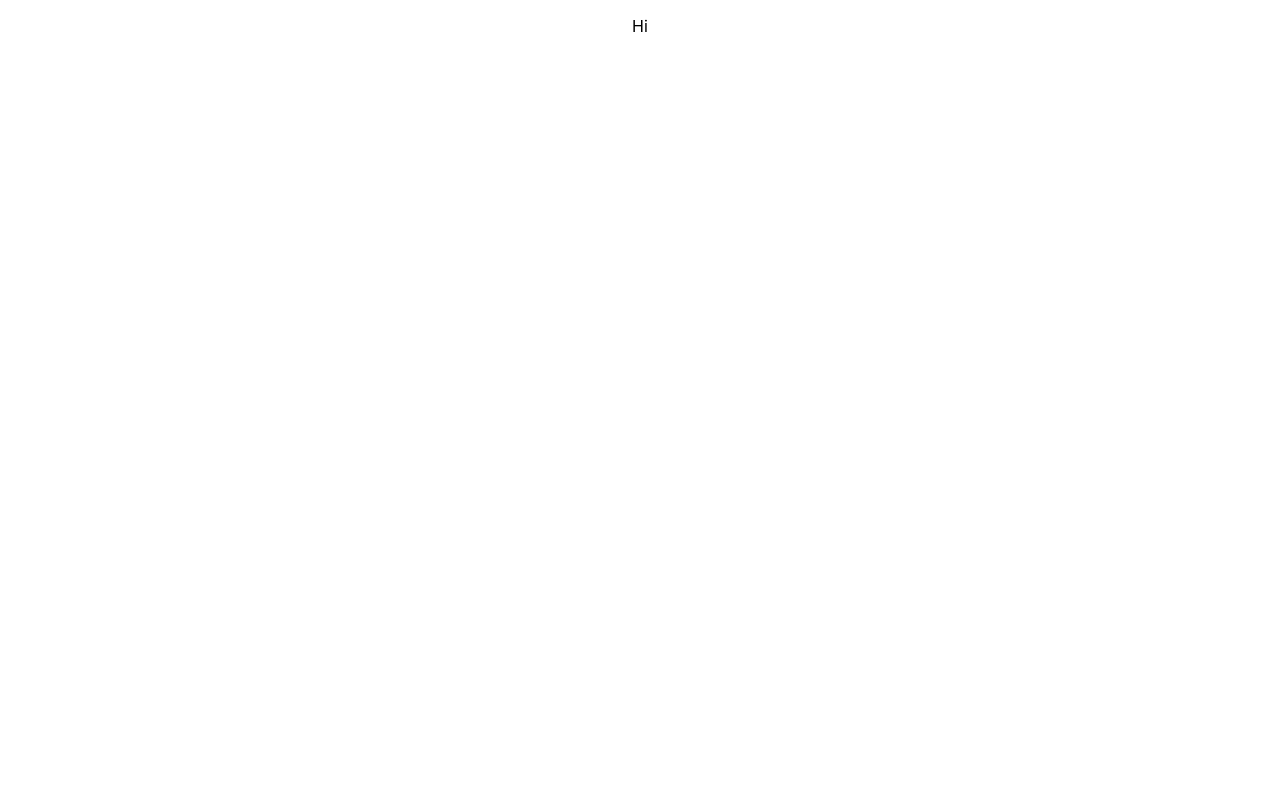
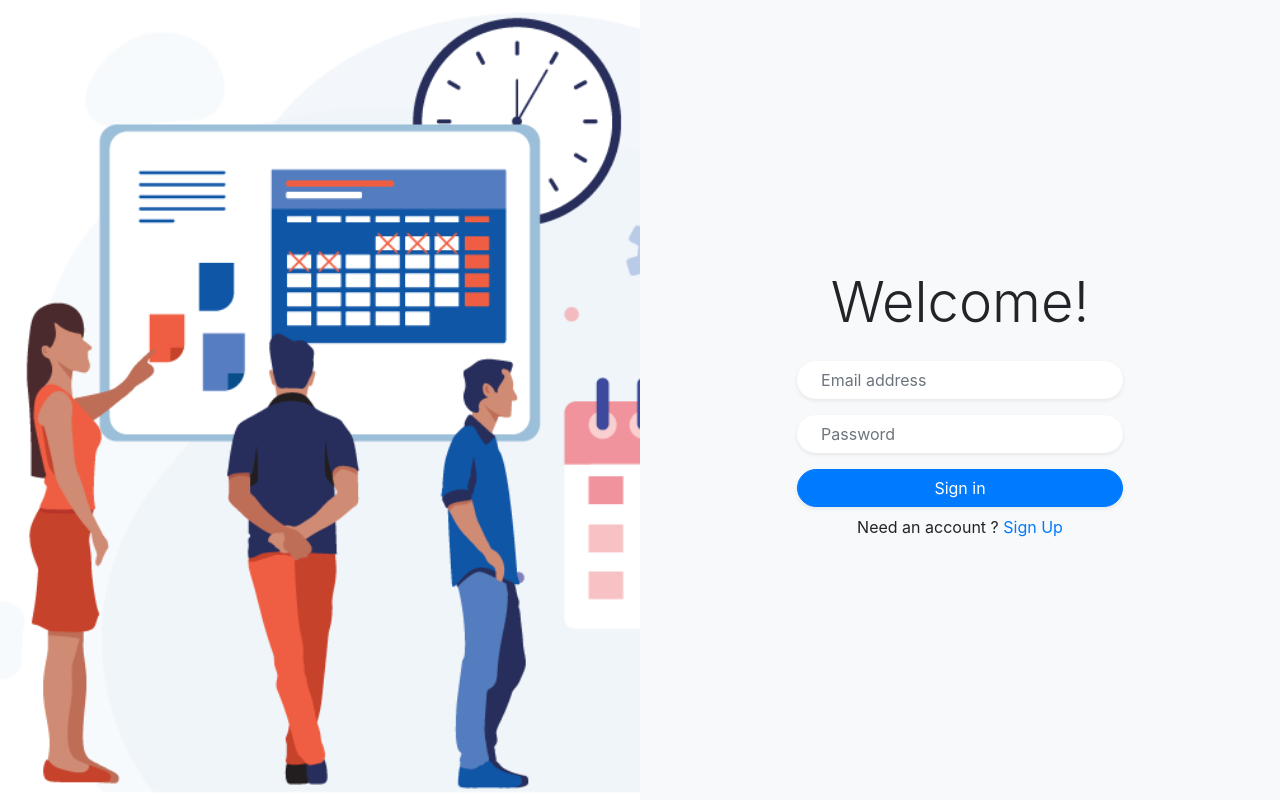
Before and after one commit to Vaibhav2801/Time-Table-Management-System, a React (Create React App) app in the folder frontend/ttms/: page / in a window 1280 px wide. Built offline with nearby package versions, Linux system fonts and the light colour scheme.

Commit message:
login page component

```diff
--- a/frontend/ttms/public/index.html
+++ b/frontend/ttms/public/index.html
@@ -15,6 +15,14 @@
       user's mobile device or desktop. See https://developers.google.com/web/fundamentals/web-app-manifest/
     -->
     <link rel="manifest" href="%PUBLIC_URL%/manifest.json" />
+    <link
+      rel="stylesheet"
+      href="https://cdnjs.cloudflare.com/ajax/libs/twitter-bootstrap/4.3.1/css/bootstrap.min.css"
+    />
+    <link
+      rel="stylesheet"
+      href="https://stackpath.bootstrapcdn.com/font-awesome/4.7.0/css/font-awesome.min.css"
+    />
     <!--
       Notice the use of %PUBLIC_URL% in the tags above.
       It will be replaced with the URL of the `public` folder during the build.
--- a/frontend/ttms/src/App.css
+++ b/frontend/ttms/src/App.css
@@ -36,3 +36,12 @@
     transform: rotate(360deg);
   }
 }
+.login,
+.image {
+  min-height: 100vh;
+}
+.bg-image {
+  background-image: url("ttmsback.png");
+  background-size: cover;
+  background-position: left;
+}
--- a/frontend/ttms/src/App.js
+++ b/frontend/ttms/src/App.js
@@ -1,9 +1,9 @@
 import "./App.css";
-
+import Home from "./components/Home";
 function App() {
   return (
     <div className="App">
-      <p>Hi</p>
+      <Home></Home>
     </div>
   );
 }
--- /dev/null
+++ b/frontend/ttms/src/components/Home.js
@@ -0,0 +1,65 @@
+import React from "react";
+
+export default function Home() {
+  return (
+    <div className="maincontainer">
+      <div className="container-fluid">
+        <div className="row no-gutter">
+          <div className="col-md-6 d-none d-md-flex bg-image"></div>
+          <div className="col-md-6 bg-light">
+            <div className="login d-flex align-items-center py-5">
+              <div className="container">
+                <div className="row">
+                  <div className="col-lg-10 col-xl-7 mx-auto">
+                    <h3 className="display-4 my-4">Welcome!</h3>
+                    <form>
+                      <div className="form-group mb-3">
+                        <input
+                          id="inputEmail"
+                          type="email"
+                          placeholder="Email address"
+                          required=""
+                          autofocus=""
+                          className="form-control rounded-pill border-0 shadow-sm px-4"
+                        />
+                      </div>
+                      <div className="form-group mb-3">
+                        <input
+                          id="inputPassword"
+                          type="password"
+                          placeholder="Password"
+                          required=""
+                          className="form-control rounded-pill border-0 shadow-sm px-4 text-dark"
+                        />
+                      </div>
+                      {/* <div className="custom-control custom-checkbox mb-3">
+                        <input
+                          id="customCheck1"
+                          type="checkbox"
+                          checked="false"
+                          className="custom-control-input"
+                        />
+                        <label for="customCheck1" className="custom-control-label">
+                          Remember password
+                        </label>
+                      </div> */}
+                      <button
+                        type="submit"
+                        className="btn btn-primary btn-block mb-2 rounded-pill shadow-sm"
+                      >
+                        Sign in
+                      </button>
+                    </form>
+                    <p>
+                      Need an account ? <a href="#signup">Sign Up</a>
+                    </p>
+                  </div>
+                </div>
+              </div>
+            </div>
+          </div>
+        </div>
+      </div>
+    </div>
+  );
+}
```
Also changed, not shown: frontend/ttms/src/ttms.png (added), frontend/ttms/src/ttmsback.png (added).
